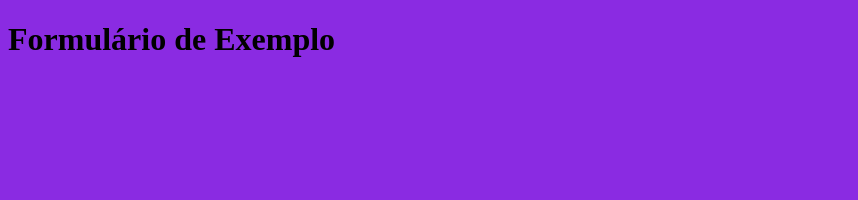
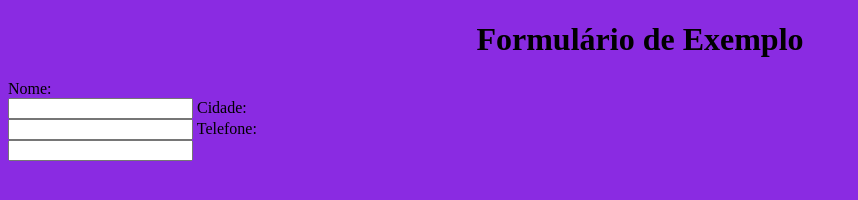
Before and after one commit to lucasjrodrigues8-ui/formulario, a plain HTML site: page index.html in a window 1280 px wide. Shown: the whole page, without its empty margins (0-858 px from the left). Drawn offline with Linux system fonts and the light colour scheme.

Commit message:
formulario

```diff
--- a/index.html
+++ b/index.html
@@ -1,5 +1,5 @@
 <!DOCTYPE html>
-<html lang="en">
+<html lang="pt">
 <head>
     <meta charset="UTF-8">
     <meta name="viewport" content="width=device-width, initial-scale=1.0">
@@ -14,6 +14,20 @@
     </style>
 </head>
 <body>
-    <h1>Formulário de Exemplo</h1>
+ <div>
+     <h1 style="text-align: center;">Formulário de Exemplo</h1>
+
+     <form action="#" aria-posinset="#">
+        <label for="nome">Nome:</label><br>
+        <input type="text" id="nome" name="Nome">
+        <label for="cidade">Cidade:</label><br>
+        <input type="text" id="cidade" name="Cidade">
+        <label for="telefone">Telefone:</label><br>
+        <input type="text" id="telefone" name="telefone">
+
+
+     </form>
+
+ </div>
 </body>
 </html>
```
